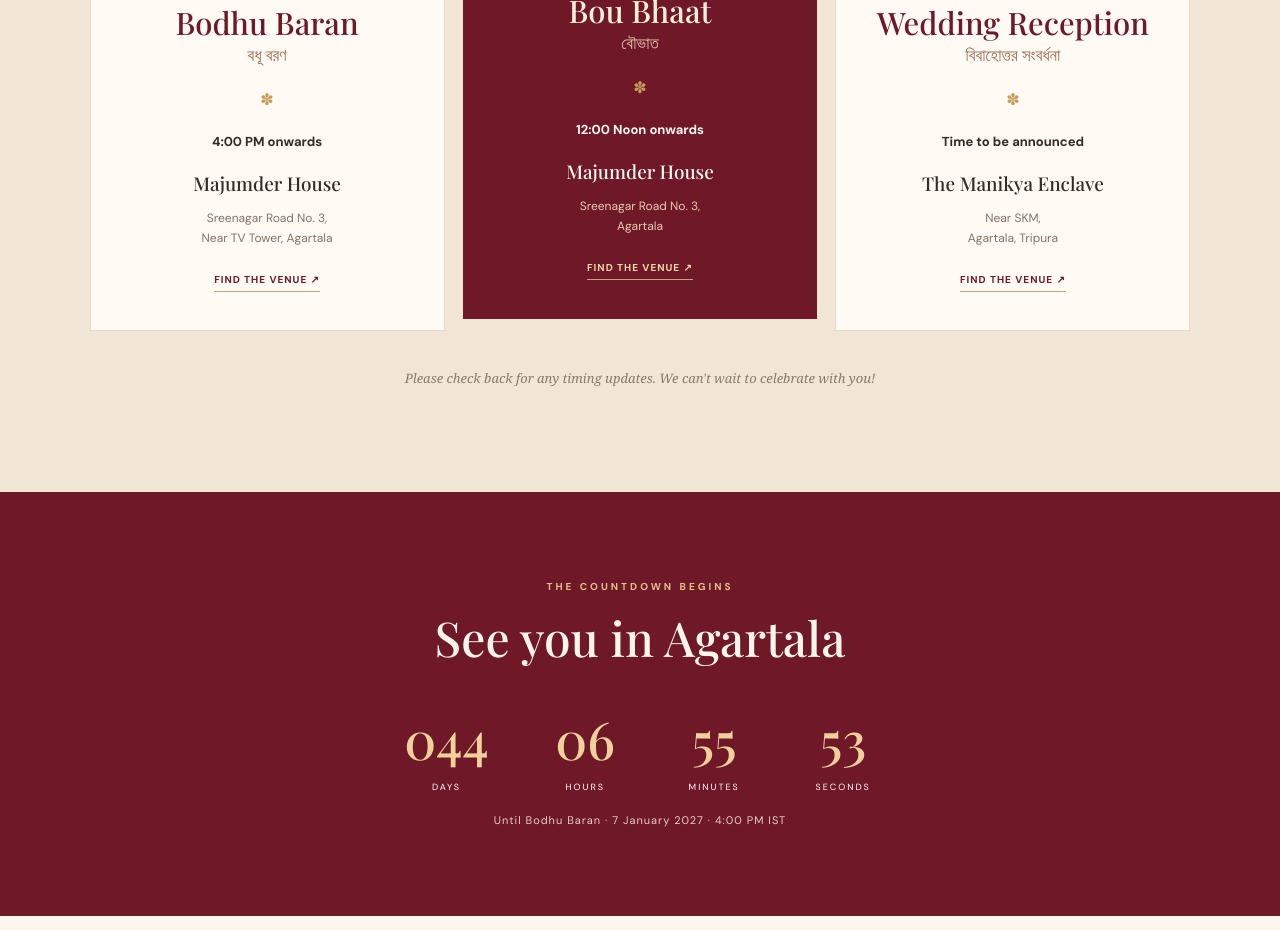
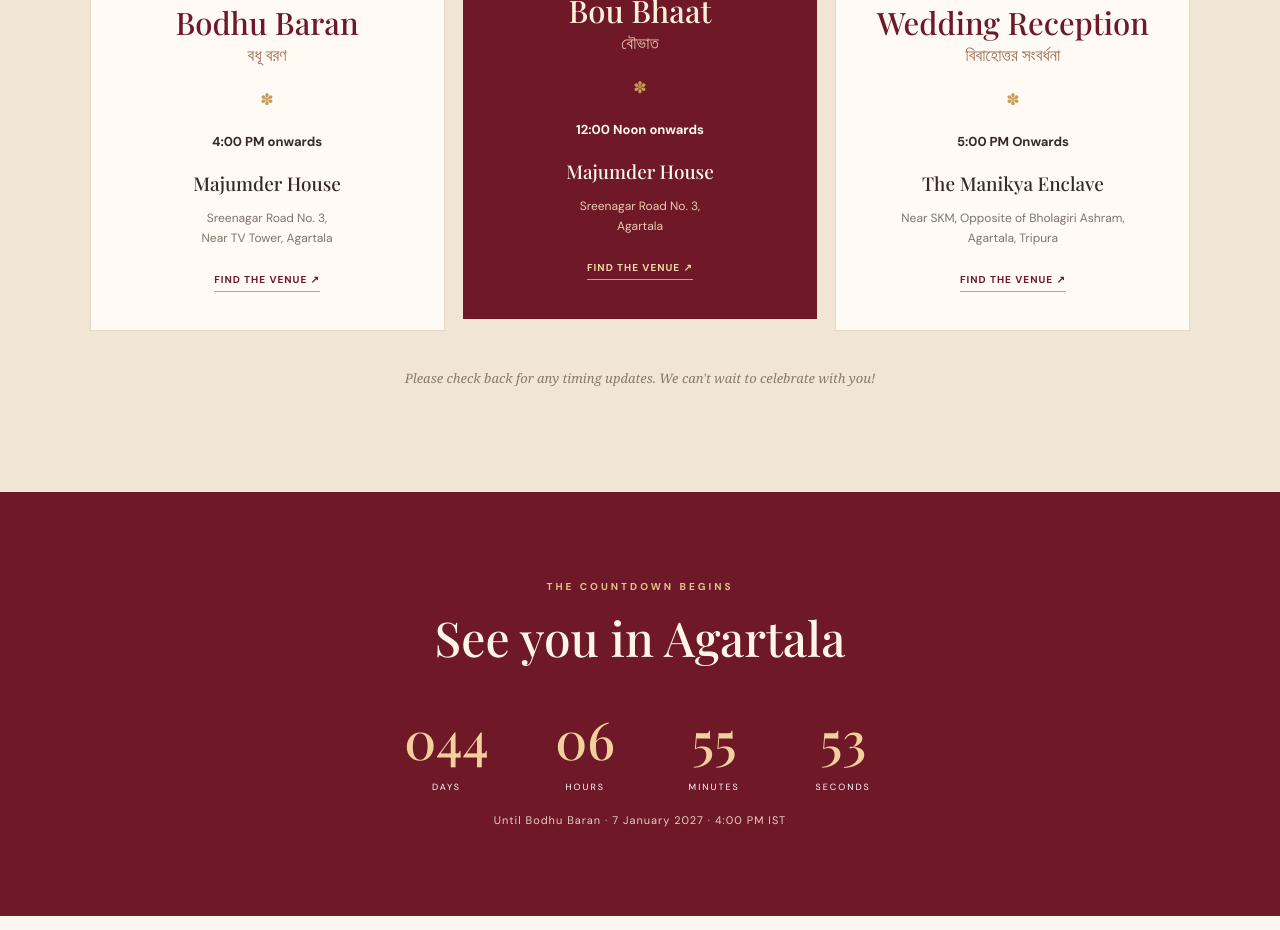
Before and after one commit to prateekmaj21/neha-prateek-wedding, a plain HTML site: page index.html in a window 1280 px wide. Shown: the part 1640-2570 px from the top of the page. Drawn offline with nearby package versions, Linux system fonts and the light colour scheme; a web font is replaced by a local one.

Commit message:
Update index.html

```diff
--- a/index.html
+++ b/index.html
@@ -81,10 +81,10 @@
           <h3>Wedding Reception</h3>
           <p class="bengali">বিবাহোত্তর সংবর্ধনা</p>
           <div class="event-divider">✽</div>
-          <p class="event-time">Time to be announced</p>
+          <p class="event-time">5:00 PM Onwards</p>
           <p class="venue">The Manikya Enclave</p>
-          <p class="address">Near SKM,<br>Agartala, Tripura</p>
-          <a class="text-link" href="https://www.google.com/maps/search/?api=1&query=The+Manikya+Enclave+near+SKM+Agartala" target="_blank" rel="noreferrer">Find the venue ↗</a>
+          <p class="address">Near SKM, Opposite of Bholagiri Ashram,<br>Agartala, Tripura</p>
+          <a class="text-link" href="https://maps.app.goo.gl/ZR22qGCVHcPAfHkZ6" target="_blank" rel="noreferrer">Find the venue ↗</a>
         </article>
       </div>
       <p class="small-note">Please check back for any timing updates. We can't wait to celebrate with you!</p>
```
